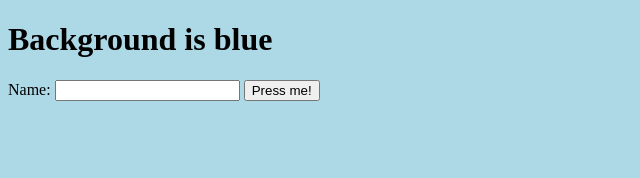
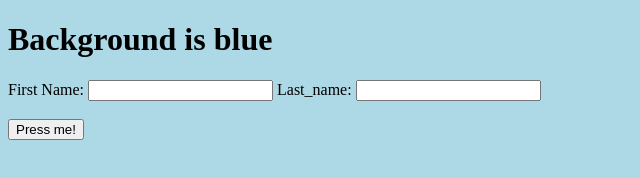
Before and after one commit to spywatch22/MyFirstGame, a plain HTML site: page index.html in a window 1280 px wide. Both pictures are taken after a click on the button "Press me!". Shown: the whole page, without its empty margins (0-640 px from the left). Drawn offline with Linux system fonts and the light colour scheme.

Commit message:
last name bar

```diff
--- a/index.html
+++ b/index.html
@@ -9,15 +9,18 @@
 
         <h1> Background is  blue </h1>
     <script>
-        function hello() {
-            var name = document.getElementById("name").value;
-             alert('hello '+name);
+        function Hello() {
+          var First_name = document.getElementById("First_name").value;
+          var Last_name = document.getElementById("Last_name").value;
+             alert('Hello '+First_name+' '+Last_name);
         }
     </script>
 
     <form action ="/my -handling-form-page" methon="post">
-    <label for="name">Name:</label>
-    <input type  ="text"   id="name" name ="user_name">
-    <button type="button" onClick="hello()">Press me!</button>
+    <label for="First name">First Name:</label>
+    <input type  ="text"   id="First_name">
+    <label for="lname">Last_name:</label>
+  <input type="text" id="Last_name" name="lname"><br><br>
+ <button type="button" onClick="Hello()">Press me!</button>
 </body>
 </html>
```
